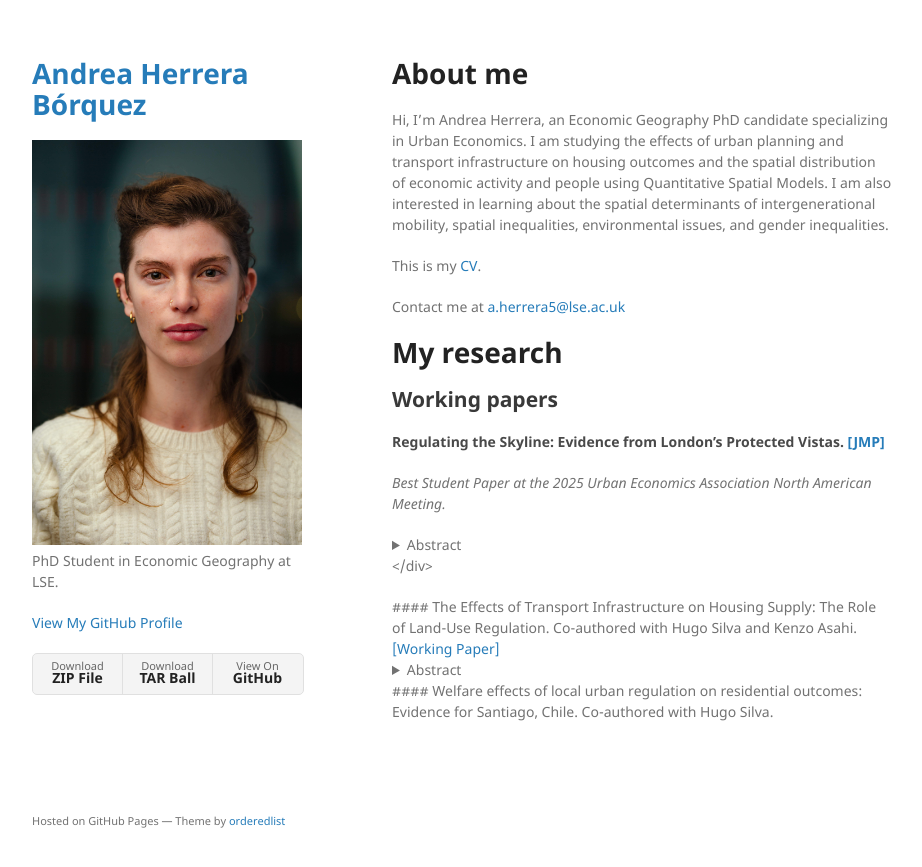
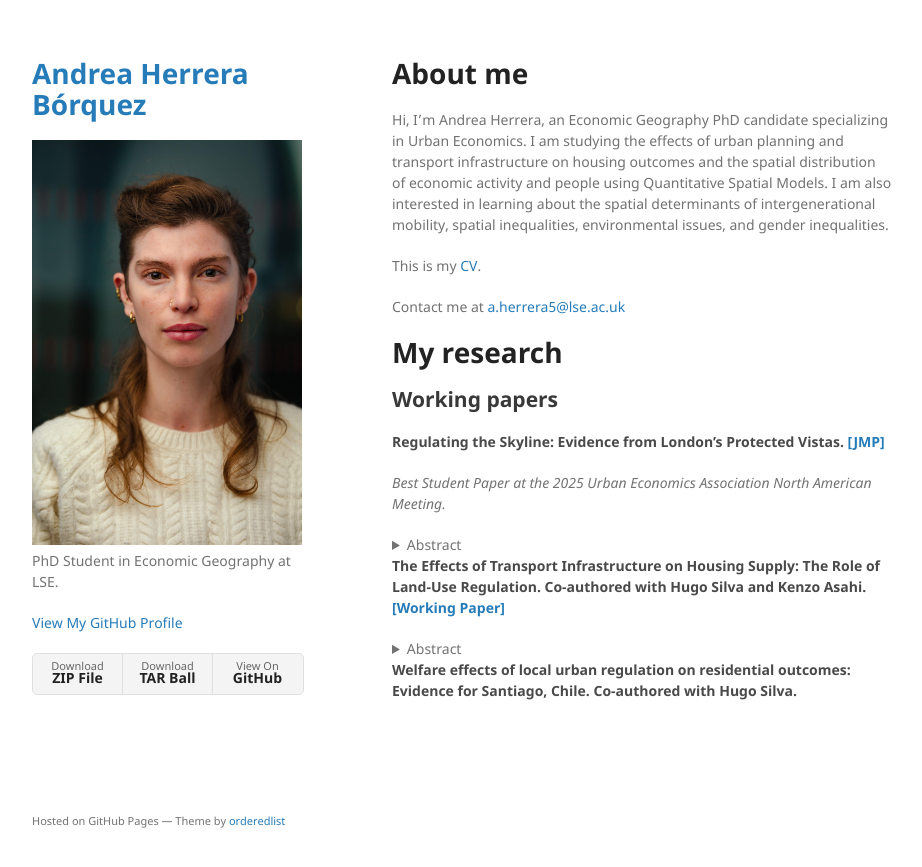
Before and after one commit to aaherrerab/aaherrerab.github.io, a Jekyll site: the page built from index.md, in a window 1280 px wide. Shown: the top 867 px of the page, without its empty margins (178-1100 px from the left). Built offline with Jekyll 4.4.1, drawn with Linux system fonts in a browser that asks for light colours; our own code applies the rules of GitHub Pages for plain Markdown files.

Commit message:
Update index.md

```diff
--- a/index.md
+++ b/index.md
@@ -21,9 +21,6 @@ Hi, I'm Andrea Herrera, an Economic Geography PhD candidate specializing in Urba
   <summary>Abstract</summary>
   <p>Using London’s Protected Vistas policy as a natural experiment, this paper examines how height restrictions affect building heights, property prices and welfare in the city. The policy’s sightline-based boundaries reduce the typical boundary endogeneity concerns. A border discontinuity design reveals that while average heights are unchanged, buildings over 18 meters within Protected Vistas are about 6% shorter, especially in areas with stricter limits. Post-WWII and commercial buildings are most affected, while residential and pre-WWII structures are not. Property prices within Vistas are 2.6% higher. A spatial model suggests lifting restrictions would shift local development toward commercial use, increase local employment, and raise aggregate welfare by 0.2%.</p>
 </details>
-</div>
-
-<div class="paper">
 
 #### The Effects of Transport Infrastructure on Housing Supply: The Role of Land-Use Regulation. Co-authored with Hugo Silva and Kenzo Asahi. <a href="/assets/pdf/TREA.pdf" class="custom-link">[Working Paper]</a>
 
@@ -31,8 +28,5 @@ Hi, I'm Andrea Herrera, an Economic Geography PhD candidate specializing in Urba
   <summary>Abstract</summary>
   <p>We study the impact of new transportation infrastructure on housing supply using historical and micro data from Santiago and exploiting instrumental variables. We find that subway and highway expansions increase residential floor space substantially, but when we account for land-use regulation, we see two contrasting dynamics in the city. In the wealthiest quintile, the effect is negligible for more than 95% of the blocks due to their initial stringent regulation. However, in blocks in the first four quintiles of wealth, the impact on housing supply is substantial and homogeneous concerning the initial regulation. We provide evidence that the transport infrastructure triggers regulation to become more permissive everywhere but in the wealthiest neighborhoods. We quantify how land-use regulation limits housing supply, thus restraining welfare gains from transport infrastructure improvements.</p>
 </details>
-</div>
-
-<div class="paper">
 
 #### Welfare effects of local urban regulation on residential outcomes: Evidence for Santiago, Chile. Co-authored with Hugo Silva.
```
